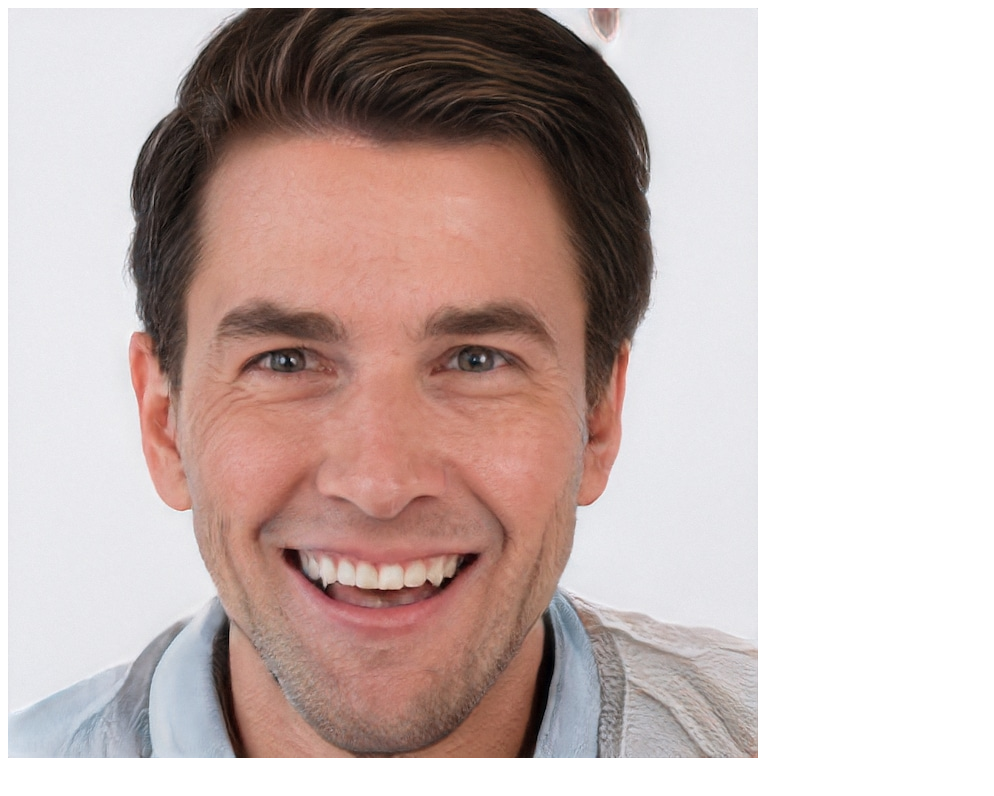
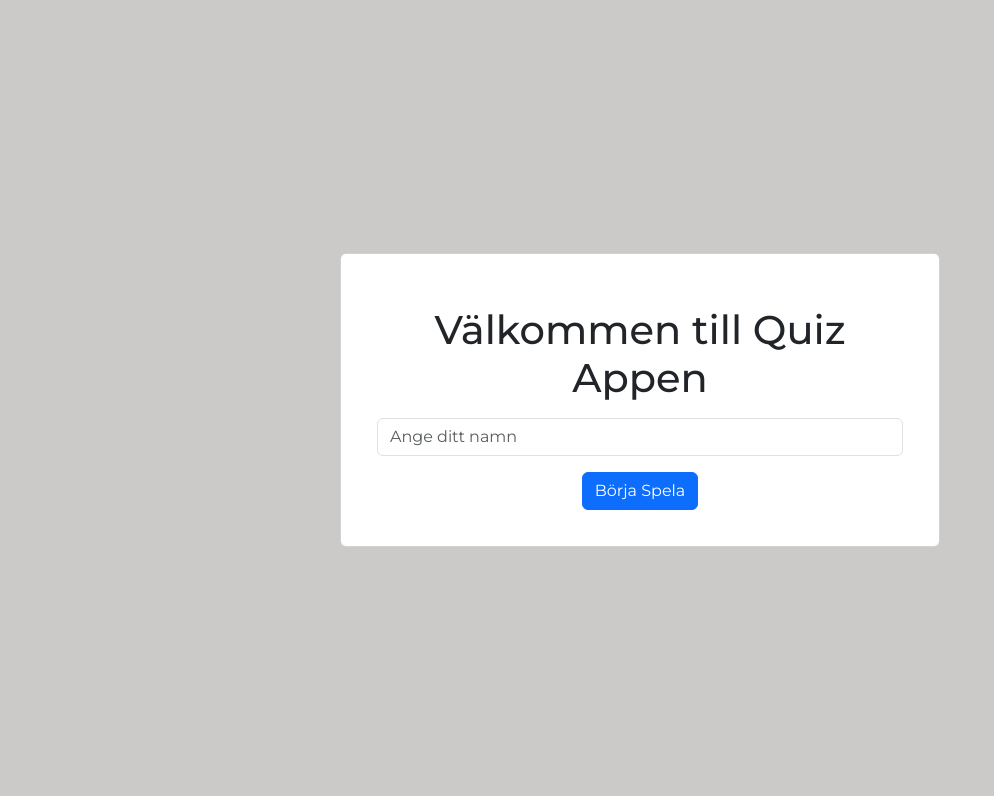
Before and after one commit to 94hansnu/Lia, a plain HTML site: page Index.html in a window 1280 px wide. Shown: the whole page, without its empty margins (0-994 px from the left). Drawn offline with nearby package versions, Linux system fonts and the light colour scheme.

Commit message:
fixade knapp

```diff
--- a/Index.html
+++ b/Index.html
@@ -3,9 +3,29 @@
 <head>
     <meta charset="UTF-8">
     <meta name="viewport" content="width=device-width, initial-scale=1.0">
-    <title>Document</title>
+    <link href="https://cdn.jsdelivr.net/npm/bootstrap@5.3.3/dist/css/bootstrap.min.css" rel="stylesheet" integrity="sha384-QWTKZyjpPEjISv5WaRU9OFeRpok6YctnYmDr5pNlyT2bRjXh0JMhjY6hW+ALEwIH" crossorigin="anonymous">
+    <link rel="stylesheet" href="css/index.css">
+    <title>Person</title>
 </head>
 <body>
-    <img src="/Är AI/100k-ai-faces-3 (1).jpg" alt="">
+    <div class="d-flex vh-100">
+        <div class="container my-auto">
+            <div class="row justify-content-center">
+                <div class="col-12">
+                    <div class="card text-center mx-auto" style="max-width: 600px;">
+                        <div class="card-body">
+                            <h1 class="card-title m-3">Välkommen till Quiz Appen</h1>
+                            <input type="text" id="userName" class="form-control my-3" placeholder="Ange ditt namn">
+                            <button id="startQuiz" class="btn btn-primary">Börja Spela</button>
+                        </div>
+                    </div>
+                </div>
+            </div>
+        </div>
+    </div>
+    <!--kommentar-->
+    <script src="javascript/index.js" defer></script>
+    <script src="https://cdn.jsdelivr.net/npm/@popperjs/core@2.11.8/dist/umd/popper.min.js" integrity="sha384-I7E8VVD/ismYTF4hNIPjVp/Zjvgyol6VFvRkX/vR+Vc4jQkC+hVqc2pM8ODewa9r" crossorigin="anonymous"></script>
+    <script src="https://cdn.jsdelivr.net/npm/bootstrap@5.3.3/dist/js/bootstrap.min.js" integrity="sha384-0pUGZvbkm6XF6gxjEnlmuGrJXVbNuzT9qBBavbLwCsOGabYfZo0T0to5eqruptLy" crossorigin="anonymous"></script>
 </body>
 </html>
```
Also changed, not shown: css/result.css (+11 -0 lines), javascript/result.js (+4 -4 lines), result.html (+1 -2 lines).
